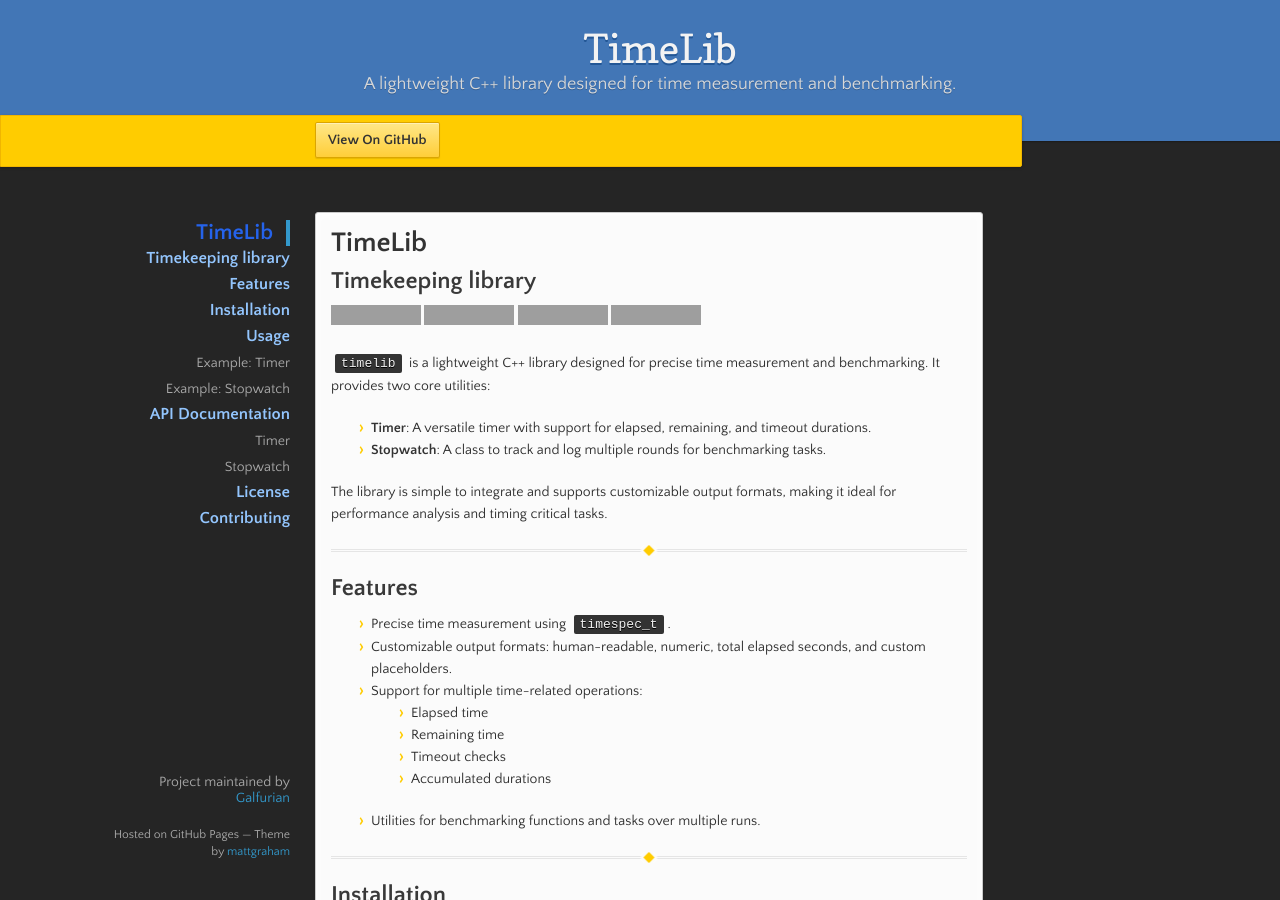
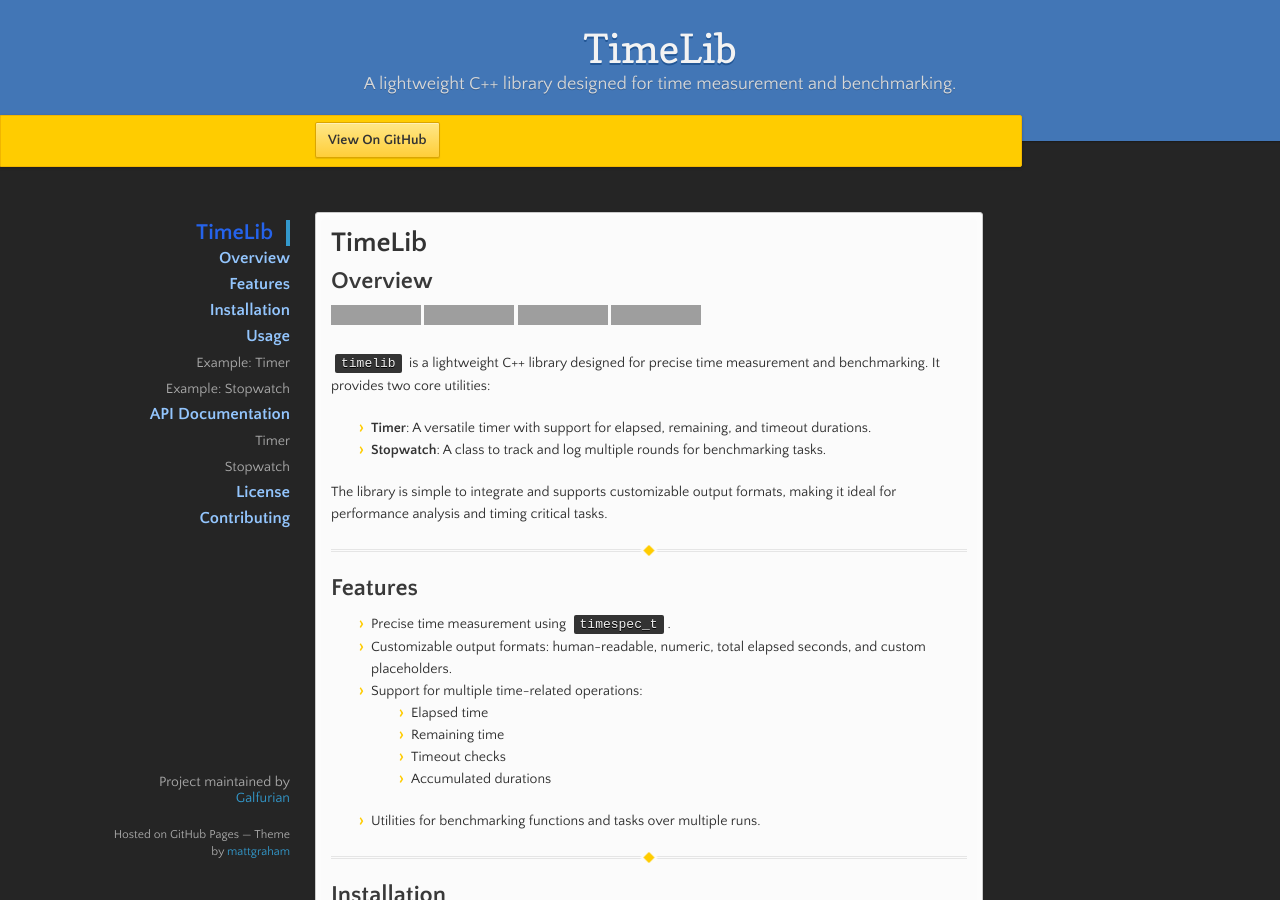
Before and after one commit to Galfurian/timelib, a Jekyll site: the page built from index.md, in a window 1280 px wide and 900 px high. Built offline with Jekyll 4.4.1, drawn with Linux system fonts in a browser that asks for light colours; our own code applies the rules of GitHub Pages for plain Markdown files; grey boxes are pictures that could not be loaded.

Commit message:
Update gh-pages.

```diff
--- a/index.md
+++ b/index.md
@@ -4,7 +4,7 @@
 
 # TimeLib
 
-## Timekeeping library
+## Overview
 
 [![Ubuntu](https://github.com/Galfurian/timelib/actions/workflows/ubuntu.yml/badge.svg)](https://github.com/Galfurian/timelib/actions/workflows/ubuntu.yml)
 [![Windows](https://github.com/Galfurian/timelib/actions/workflows/windows.yml/badge.svg)](https://github.com/Galfurian/timelib/actions/workflows/windows.yml)
```
